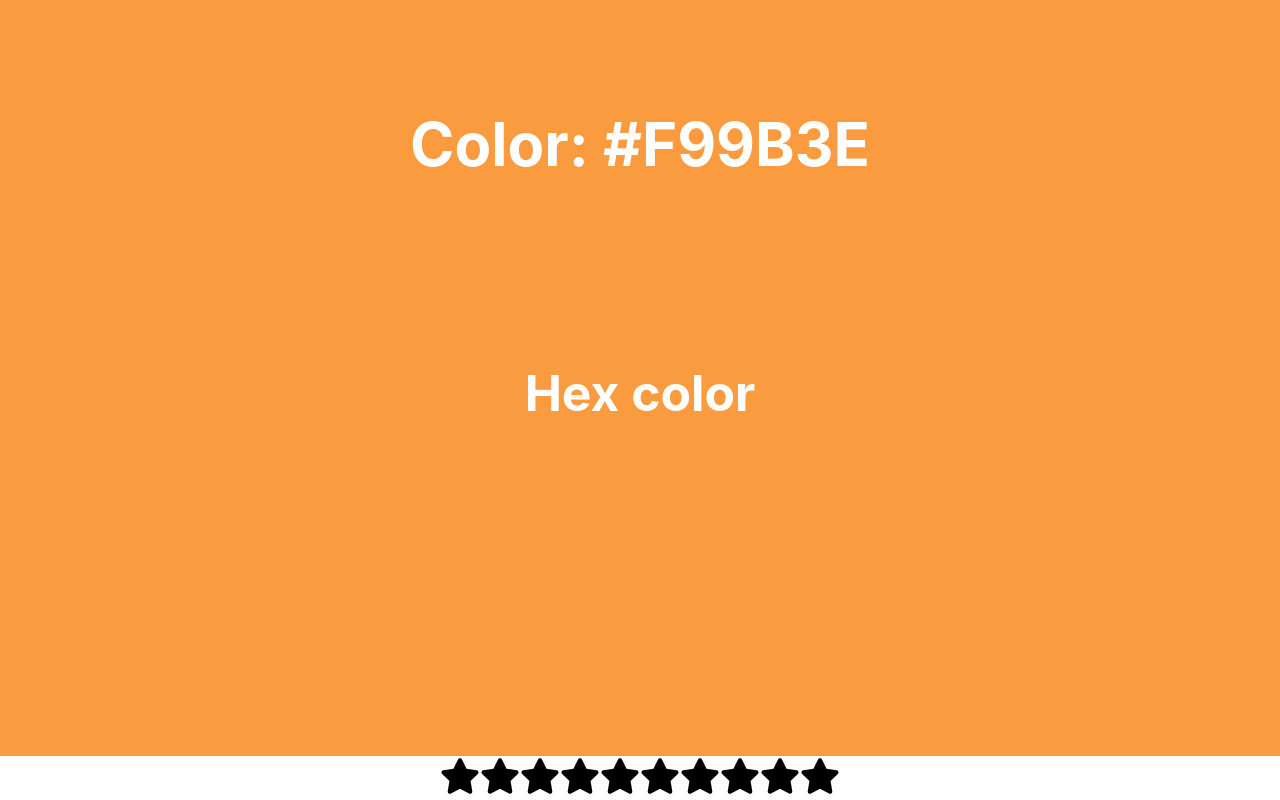
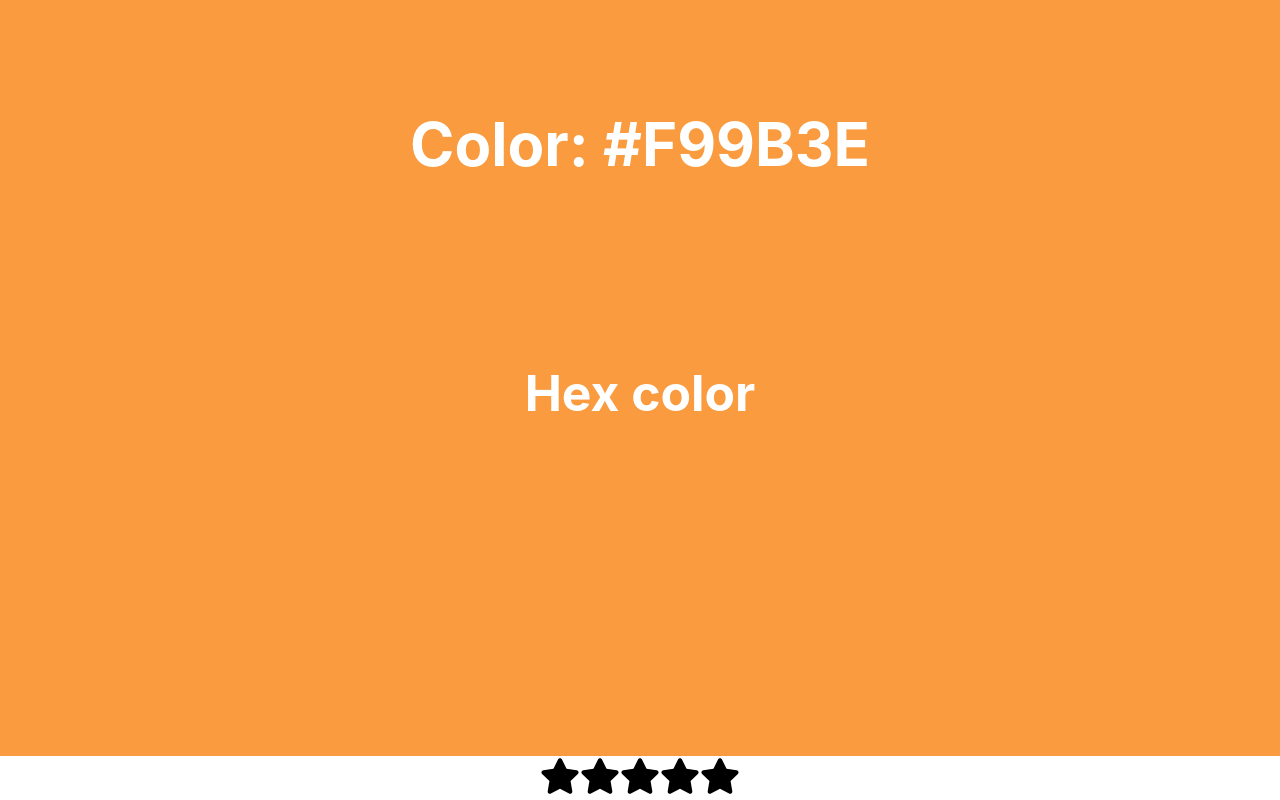
Before and after one commit to JanGolder/Basic-Functionalities-React, a React (Vite) app in the folder basic-functionalities-react/: page / in a window 1280 px wide. Shown: the part 844-1644 px from the top of the page. Built offline with nearby package versions, Linux system fonts and the light colour scheme.

Commit message:
add starRating argument

```diff
--- a/basic-functionalities-react/src/App.jsx
+++ b/basic-functionalities-react/src/App.jsx
@@ -31,7 +31,7 @@ function App() {
       <RandomColor/>
 
       {/* Star rating component */}
-      <StarRating noOfStars={10}/>
+      <StarRating starNo={10}/>
 
       {/* Image slider component */}
       {/* <ImageSlider
```
